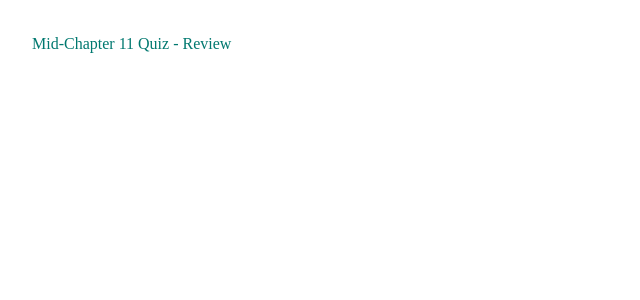
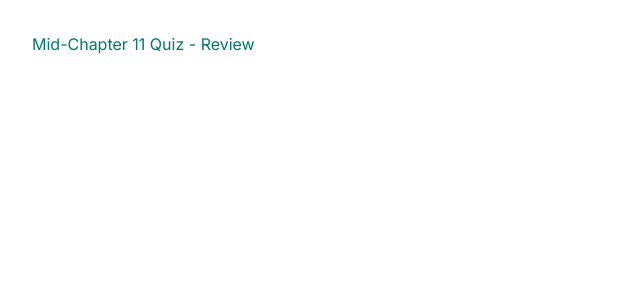
Before and after one commit to trafnar/space-outer, a Next.js app: page / in a window 1280 px wide. Shown: the top 300 px of the page, without its empty margins (0-640 px from the left). Built offline with nearby package versions, Linux system fonts and the light colour scheme.

Commit message:
fix font variables

```diff
--- a/src/app/globals.css
+++ b/src/app/globals.css
@@ -7,7 +7,7 @@
 @theme inline {
   --color-background: var(--background);
   --color-foreground: var(--foreground);
-  --font-sans: var(--font-sans);
+  --font-sans: var(--font-inter);
   --font-heading: var(--font-heading);
   --color-sidebar-ring: var(--sidebar-ring);
   --color-sidebar-border: var(--sidebar-border);
@@ -48,7 +48,7 @@
 }
 
 body {
-  font-family: var(--font-sans);
+  font-family: var(--font-inter);
 }
 
 :root {
```
Also changed, not shown: src/app/layout.tsx (+10 -2 lines).
